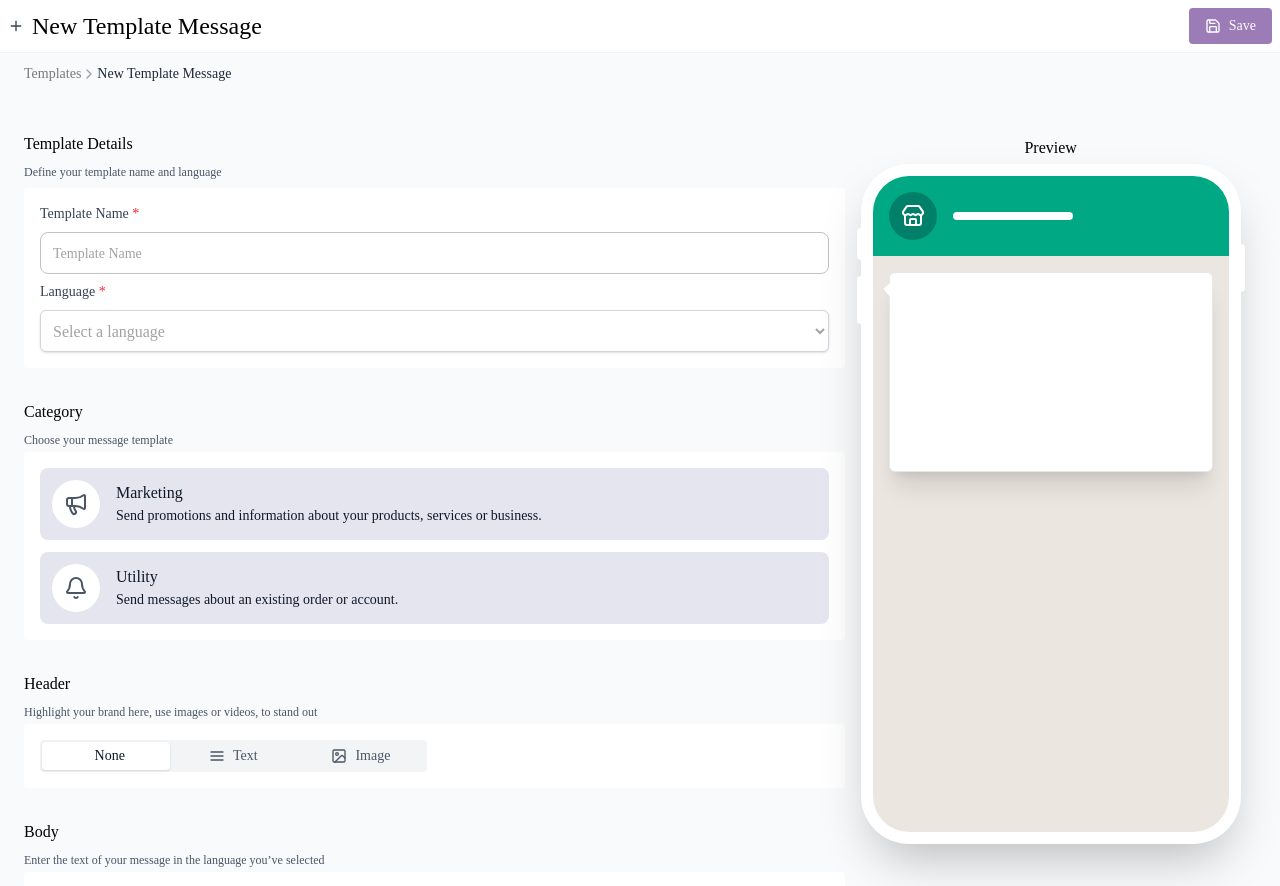
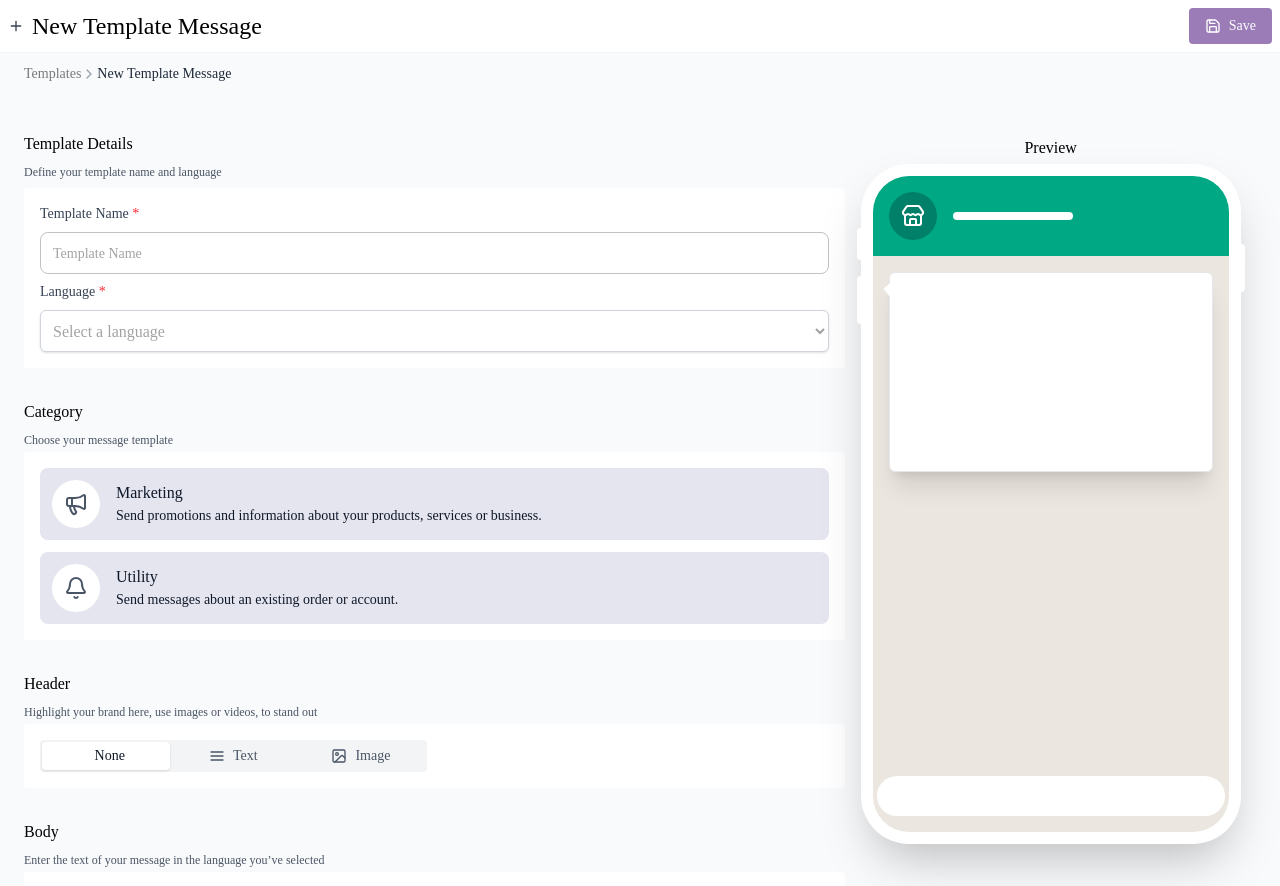
Before and after one commit to sirSayed98/template-message, a React (Vite) app: page / in a window 1280 px wide. Shown: the top 886 px of the page. Built offline with nearby package versions, Linux system fonts and the light colour scheme.

Commit message:
feat: add a new styled div to the PreviewWrapper component for enhanced visual layout

```diff
--- a/src/components/preview/preview-wrapper.tsx
+++ b/src/components/preview/preview-wrapper.tsx
@@ -1,13 +1,16 @@
-import MessagesContainer from './messages-container';
-import PhoneWrapper from './phone-wrapper';
+import MessagesContainer from './messages-container'
+import PhoneWrapper from './phone-wrapper'
 
 export default function PreviewWrapper() {
   return (
     <>
-      <h1 className="text-base mb-2 mt-5 text-center">
+      <h1 className='text-base mb-2 mt-5 text-center'>
         Preview
         <PhoneWrapper>
           <MessagesContainer />
+          <div className='absolute bottom-10 left-0 right-0 mb-2 h-3 ml-2 mr-2'>
+            <div className='bg-white h-10 rounded-3xl'></div>
+          </div>
         </PhoneWrapper>
       </h1>
     </>
```
